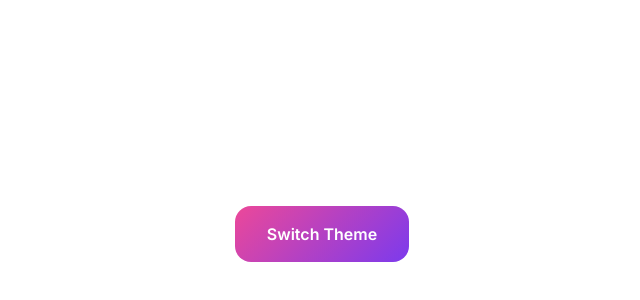
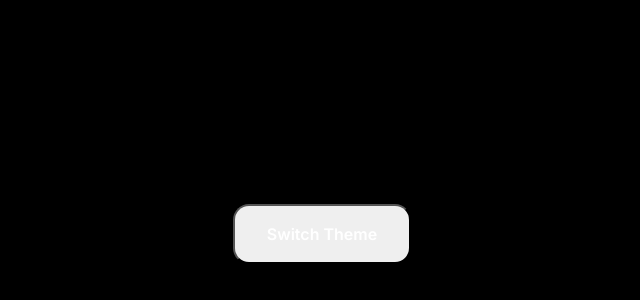
Before and after one commit to andreaselmi/flowky, a React (Vite) app: page / in a window 1280 px wide. Shown: the part 166-466 px from the top of the page, without its empty margins (318-958 px from the left). Built offline with nearby package versions, Linux system fonts and the light colour scheme.

Commit message:
feat: add button primary variant & variant prop

```diff
--- a/src/components/button/button.tsx
+++ b/src/components/button/button.tsx
@@ -1,14 +1,16 @@
 import type { ReactNode } from 'react';
 import styles from './styles.module.scss'
+import clsx from 'clsx';
 
 interface ButtonProps {
 	onClick?: () => void;
 	children: ReactNode;
+	variant?: 'primary' | 'secondary';
 }
 
-const Button = ({ onClick, children }: ButtonProps) => {
+const Button = ({ onClick, children, variant = 'primary' }: ButtonProps) => {
 	return (
-		<button className={styles.button} onClick={onClick}>
+		<button className={clsx(styles.button, variant === 'secondary' && styles.secondary)} onClick={onClick}>
 			{children}
 		</button>
 	);
--- a/src/components/button/styles.module.scss
+++ b/src/components/button/styles.module.scss
@@ -1,5 +1,12 @@
 @use '../../design-system/mixins/base' as *;
+@use '../../design-system/functions/helpers' as *;
+@use '../../design-system/tokens/colors' as *;
 
 .button {
 	@include button-base;
+
+	&.primary {
+		background: var(--color-gradient-primary);
+		border: none;
+	}
 }
--- a/src/design-system/mixins/_base.scss
+++ b/src/design-system/mixins/_base.scss
@@ -19,8 +19,6 @@
 }
 
 @mixin button-base {
-	background: var(--color-gradient-primary);
-	border: none;
 	border-radius: radius(2xl);
 	padding: space(4) space(8);
 	color: color(white);
--- a/src/features/home/home.tsx
+++ b/src/features/home/home.tsx
@@ -1,11 +1,13 @@
 import Button from '../../components/button';
 import { useTheme } from '../../context/theme';
+
+import styles from './styles.module.scss';
 
 const Home = () => {
 	const { toggleTheme } = useTheme()
 	return (
-		<div>
-			<Button onClick={toggleTheme}>
+		<div className={styles.home}>
+			<Button onClick={toggleTheme} variant='secondary'>
 				Switch Theme
 			</Button>
 		</div>
--- /dev/null
+++ b/src/features/home/styles.module.scss
@@ -0,0 +1,7 @@
+.home {
+	background: black;
+	display: grid;
+	place-items: center;
+	height: 100vh;
+	width: 100vw;
+}
--- a/src/index.scss
+++ b/src/index.scss
@@ -1,8 +1,2 @@
 @use './design-system/functions/helpers' as *;
-
-.main {
-	display: grid;
-	place-items: center;
-	height: 100vh;
-	width: 100vw;
-}
+@use './design-system/main.scss';
```
